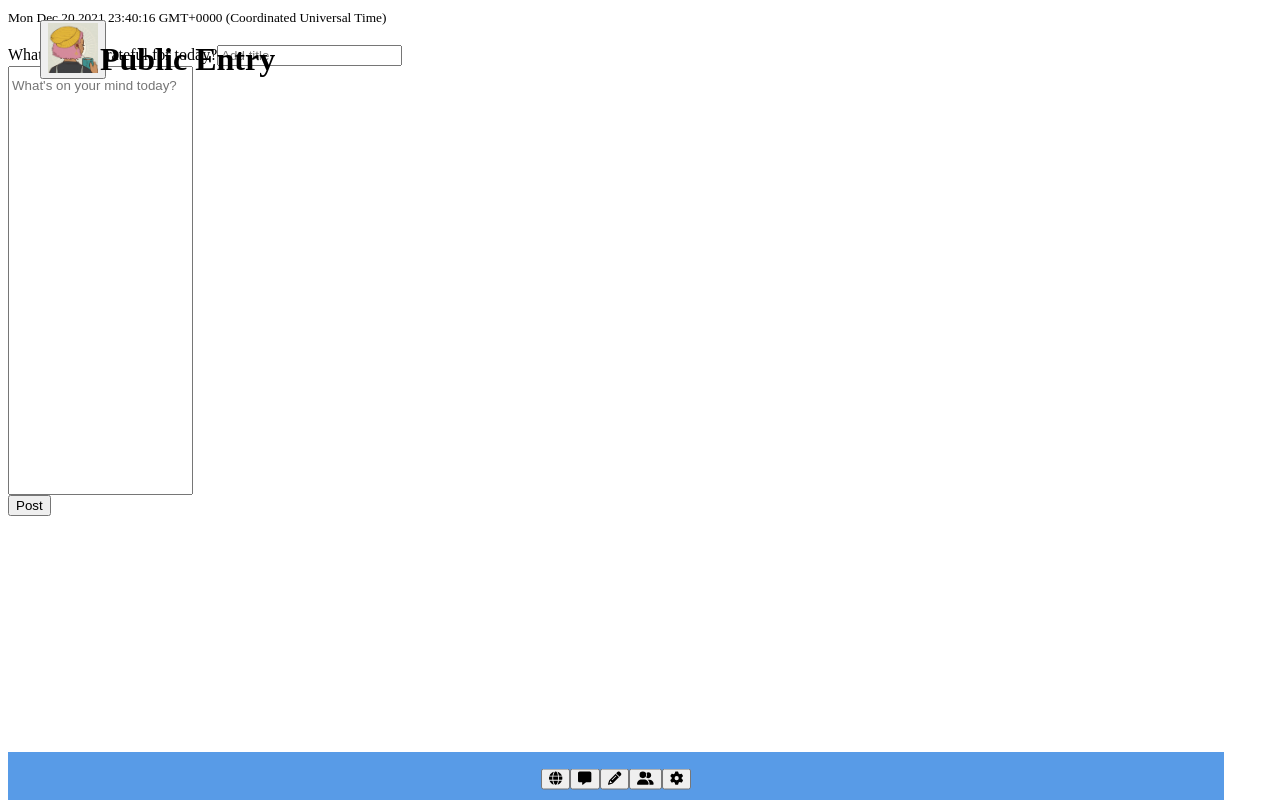
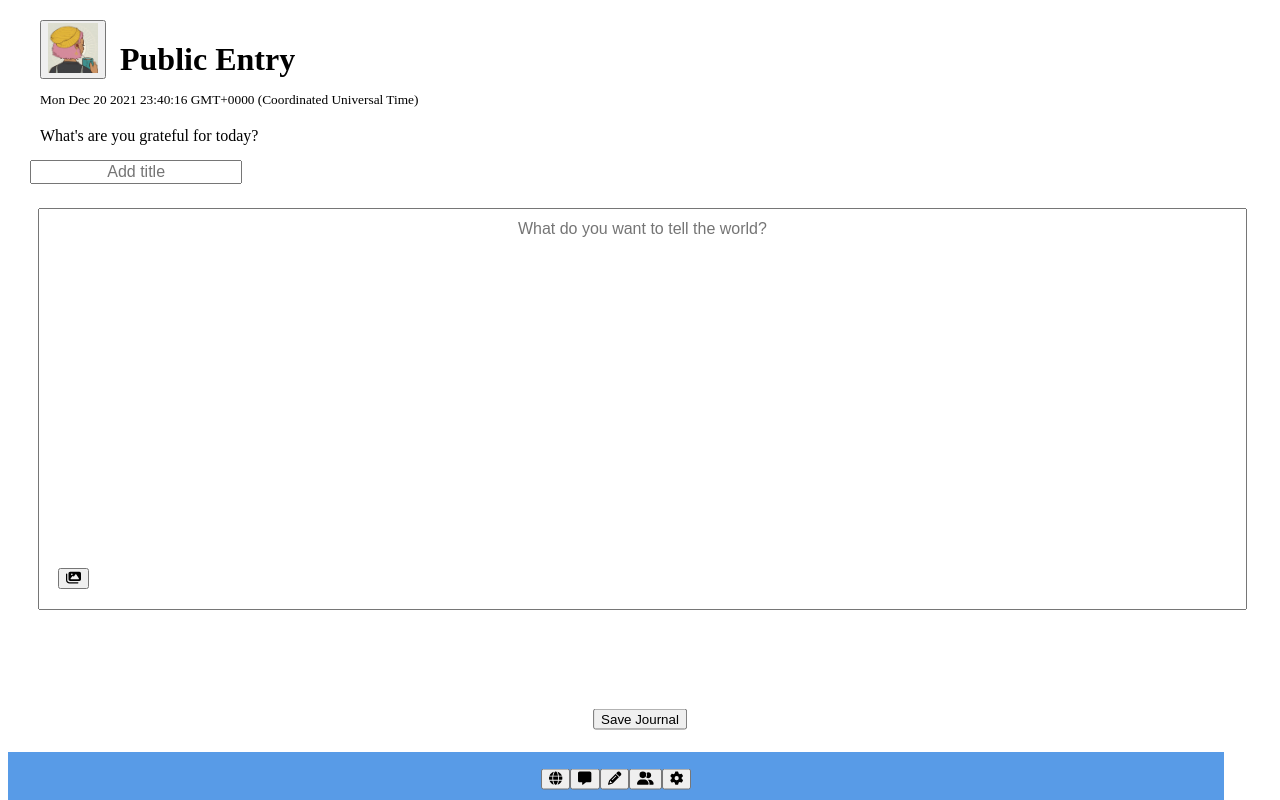
Before and after one commit to Graditude-UX/App, a React (Create React App) app: page /public in a window 1280 px wide. Built offline with nearby package versions, Linux system fonts and the light colour scheme.

Commit message:
public post page created

```diff
--- a/src/Pages/Globe.js
+++ b/src/Pages/Globe.js
@@ -11,7 +11,7 @@ function Globe() {
          <Button onClick={() => {navigate("/profile")}} color="white" style={{position: 'absolute' , left: 40, top: 20}}>
           <img src={pic} height={50} width={50} />
         </Button>
-        <h1 style={{position: 'absolute' , left: 100, top: 0, paddingBottom: "30px", paddingTop: "20px"}}> Globe Page </h1>
+        <h1 style={{position: 'absolute' , left: 100, top: 0, paddingLeft: 20, paddingBottom: "30px", paddingTop: "20px"}}> Globe Page </h1>
         </div>
     )
 }
--- a/src/Pages/Profile.js
+++ b/src/Pages/Profile.js
@@ -11,7 +11,7 @@ function Profile(){
         <Button onClick={() => {navigate("/profile")}} color="white" style={{position: 'absolute' , left: 40, top: 20}}>
           <img src={pic} height={50} width={50} />
         </Button>
-        <h1 style={{position: 'absolute' , left: 100, top: 0, paddingBottom: "30px", paddingTop: "20px"}}> My Profile </h1>
+        <h1 style={{position: 'absolute' , left: 100, top: 0, paddingLeft: 20, paddingBottom: "30px", paddingTop: "20px"}}> My Profile </h1>
         </div>
     )
 }
--- a/src/Pages/Public.js
+++ b/src/Pages/Public.js
@@ -12,7 +12,7 @@ function Public() {
         <Button onClick={() => {navigate("/profile")}} color="white" style={{position: 'absolute' , left: 40, top: 20}}>
           <img src={pic} height={50} width={50} />
         </Button>
-        <h1 style={{position: 'absolute' , left: 100, top: 0, paddingBottom: "30px", paddingTop: "20px"}}> Public Entry </h1>
+        <h1 style={{position: 'absolute' , left: 100, top: 0, paddingLeft: 20, paddingBottom: "30px", paddingTop: "20px"}}> Public Entry </h1>
         <Form />
         </div>
     )
--- a/src/forms/PublicForm.js
+++ b/src/forms/PublicForm.js
@@ -1,7 +1,7 @@
 import React, { Component } from 'react';
 import { Button, FormGroup, Input, Label } from 'reactstrap';
-//import { FontAwesomeIcon } from '@fortawesome/react-fontawesome';
-//import { faVideo, faImages, faMicrophone } from '@fortawesome/free-solid-svg-icons';
+import { FontAwesomeIcon } from "@fortawesome/react-fontawesome";
+import { faImages } from "@fortawesome/free-solid-svg-icons";
 
 class Form extends Component{
     constructor(props){
@@ -33,15 +33,19 @@ class Form extends Component{
         const {title, body} = this.state;
 
         return (
-            <div>
+            <div >
             <form>
-                <FormGroup>
+                <FormGroup style={{position: 'absolute' , left: 40, top: 90 }}>
                 <small style= {{}}>{Date()}</small>
                 <h3></h3>
                 <Label>
-                   <span className="font-weight-bold"> What are you grateful for today?</span>
+                    What's are you grateful for today?
                 </Label>
+                </FormGroup>
+
+                <FormGroup style={{position: 'absolute' , left: 30, top: 150, paddingTop: "10px", paddingBottom: "30px"}}>
                 <Input
+                     className = "block"
                      placeholder="Add title"
                      type="text"
                      name ="title"
@@ -49,20 +53,20 @@ class Form extends Component{
                      value={title}
                      onChange={this.handleChange} />
                 </FormGroup>
-                <FormGroup>
-                <Label>  </Label>
-                <Input style={{paddingTop: "10px", paddingBottom: "400px" }}
-                     placeholder="What's on your mind today?"
+
+                <FormGroup style={{position: 'relative' , left: '50%', transform: 'translate(-50%, -50%)'}}>
+                <Input style={{position: 'absolute' , left: 30, top: 200, paddingTop: "10px", paddingBottom: "370px"}}
+                     className = "block"
+                     placeholder="What do you want to tell the world?"
                      type="text"
                      name ="body"
                      id="body"
                      value={body}
-
                      onChange={this.handleChange} />
-                     {/* <Button color= "white" style={{position: 'absolute' , left: 130, bottom: 90}}> <FontAwesomeIcon icon={ faImages } /> </Button> */}
+                     <Button color= "white" style={{position: 'absolute' , left: 50, top: 560}}> <FontAwesomeIcon icon={faImages} /> </Button>
                 </FormGroup>
             </form>
-            <Button color = "info" onClick={this.submitForm} size="lg" block>Post</Button>
+            <Button color = "info"  style={{position: 'absolute' , left: '50%', bottom: 60, transform: 'translate(-50%, -50%)'}} onClick={this.submitForm} >Save Journal</Button>
             </div>
         )
     }
```
